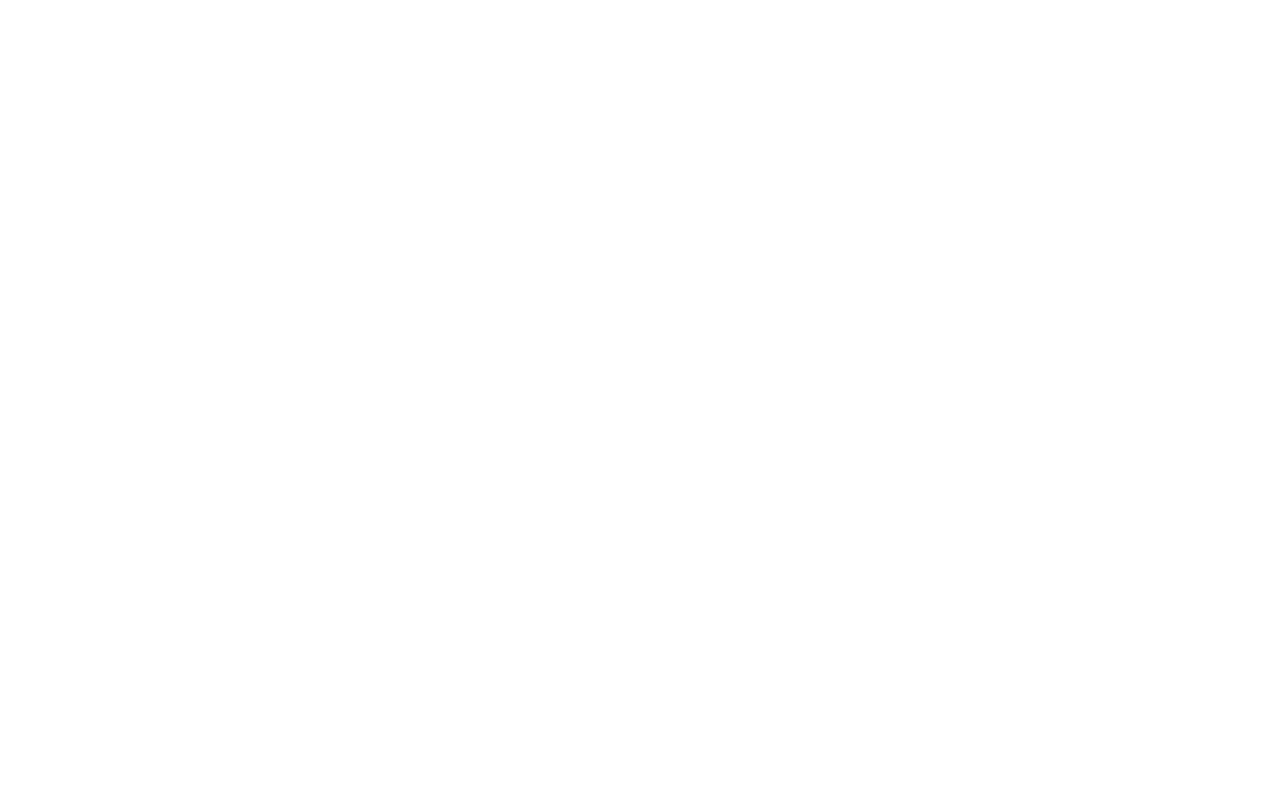
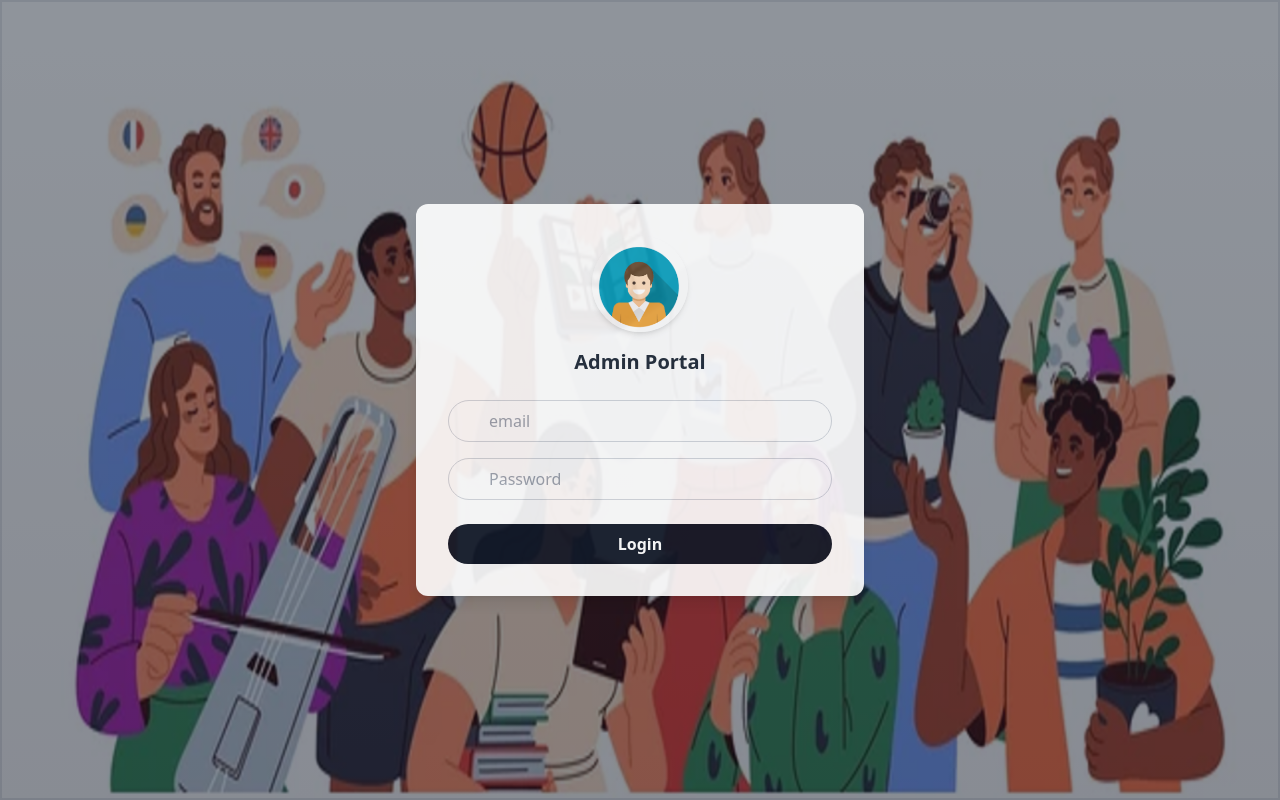
Before and after one commit to devanshag89/Innovative_Incubators_advitiyaXjpd, a React (Vite) app in the folder frontend/: page /admin/login in a window 1280 px wide. Before the commit this address had no page. Built offline with nearby package versions, Linux system fonts and the light colour scheme.

Commit message:
admin pannel

```diff
--- /dev/null
+++ b/frontend/src/Admin/AdminDashboard.jsx
@@ -0,0 +1,39 @@
+import React from "react";
+
+const AdminDashboard = () => {
+  return (
+    <div className="flex h-screen">
+      <main className="flex-1 bg-gray-100 p-6">
+        <header className="flex justify-between items-center bg-white p-4 shadow rounded-md">
+          <h1 className="text-lg font-bold">Admin Dashboard</h1>
+          <div className="flex items-center space-x-4">
+          <img
+              src="../images/admin.png"
+              alt="User"
+              className="w-10 h-10 rounded-full -mr-2"
+            />
+            <span className="material-icons">admin.1234@gmail.com</span>
+
+          </div>
+        </header>
+
+        <section className="mt-6 grid grid-cols-3 gap-4">
+          <div className="bg-white p-4 shadow rounded-md">
+            <h2 className="text-sm text-gray-600">Count of talented people</h2>
+            <p className="text-lg font-bold">1.7M</p>
+          </div>
+          <div className="bg-white p-4 shadow rounded-md">
+            <h2 className="text-sm text-gray-600">Count hireres</h2>
+            <p className="text-lg font-bold">9M</p>
+          </div>
+        </section>
+        <section className="mt-6 bg-white p-4 shadow rounded-md">
+          <h2 className="text-lg font-bold">Technical Support</h2>
+          <p>Chart placeholder here</p>
+        </section>
+      </main>
+    </div>
+  );
+};
+
+export default AdminDashboard;
--- /dev/null
+++ b/frontend/src/Admin/AdminLogin.jsx
@@ -0,0 +1,78 @@
+import React, { useState } from "react";
+import { useNavigate } from "react-router-dom";
+
+const AdminLogin = () => {
+
+    const [email,setEmail]=useState("");
+    const [password,setPassword]=useState("");
+    const navigate=useNavigate();
+    const handleLogin=(e)=>{
+        e.preventDefault();
+        if(email=="admin.1234@gmail.com" && password=="1234"){
+            navigate("/admin");
+        }
+        else{
+            alert("Invalid Email Id and Password");
+        }
+    };
+  return (
+    <div className="h-screen bg-gradient-to-b from-gray-800 to-gray-900 flex items-center justify-center">
+        <img
+        src="/images/hero_banner.png"
+        alt="background image"
+        className="absolute top-0 left-0 w-full h-full  border-2 opacity-50"
+      />
+      <div className="bg-white p-8 rounded-xl shadow-lg w-full max-w-md opacity-90">
+
+        <div className="flex flex-col items-center">
+          <img
+            src="../images/admin.png"
+            alt="Admin"
+            className="w-24 h-24 rounded-full object-cover border-4 border-white shadow-md"
+          />
+          <h2 className="mt-4 text-xl font-semibold text-gray-800">Admin Portal</h2>
+        </div>
+
+
+        <form className="mt-6" onSubmit={handleLogin}>
+
+          <div className="relative">
+            <span className="absolute inset-y-0 left-0 flex items-center pl-3 text-gray-500">
+
+            </span>
+            <input
+              type="email"
+              placeholder="email"
+              value={email}
+              onChange={(e)=>setEmail(e.target.value)}
+              className="w-full py-2 pl-10 pr-4 border border-gray-300 rounded-full focus:outline-none focus:ring-2 focus:ring-gray-500"
+            />
+          </div>
+
+
+          <div className="relative mt-4">
+            <span className="absolute inset-y-0 left-0 flex items-center pl-3 text-gray-500">
+
+            </span>
+            <input
+              type="password"
+              value={password}
+              onChange={(e)=>setPassword(e.target.value)}
+              placeholder="Password"
+              className="w-full py-2 pl-10 pr-4 border border-gray-300 rounded-full focus:outline-none focus:ring-2 focus:ring-gray-500"
+            />
+          </div>
+          <button
+            type="submit"
+            className="w-full bg-gray-900 text-white font-semibold py-2 mt-6 rounded-full hover:bg-black transition duration-200 opacity-100"
+          >
+            Login
+          </button>
+        </form>
+
+      </div>
+    </div>
+  );
+};
+
+export default AdminLogin;
--- a/frontend/src/App.jsx
+++ b/frontend/src/App.jsx
@@ -6,6 +6,8 @@
 import CompleteProfile from './Talent/Talentprofile';
 import Dashboard from './Home/Dashboard';
 import TalentDashboard from './Talent/TalentDashboard';
+import AdminLogin from './Admin/AdminLogin';
+import AdminDashboard from './Admin/AdminDashboard';
 
 
 function App() {
@@ -13,10 +15,12 @@
     <>
       <Router>
         <Routes>
-          <Route path='/talentlogin' Component={LoginForm}/>
+          <Route path='/talent/login' Component={LoginForm}/>
           <Route path='/' Component={Dashboard}/>
-          <Route path='/talentdashboard' Component={TalentDashboard}/>
-          <Route path='/talentsignup' Component={SignupForm}/>
+          <Route path='/talent' Component={TalentDashboard}/>
+          <Route path='/talent/signup' Component={SignupForm}/>
+          <Route path='/admin/login' Component={AdminLogin}/>
+          <Route path='/admin/' Component={AdminDashboard}/>
           <Route path='/completeprofile' Component={CompleteProfile}/>
         </Routes>
       </Router>
--- a/frontend/src/Talent/TalentDashboard.jsx
+++ b/frontend/src/Talent/TalentDashboard.jsx
@@ -44,9 +44,6 @@
               <h2 className="text-xl font-semibold text-gray-800 mb-4">
                 Chatbox
               </h2>
-              <div className="flex items-center space-x-4">
-                <div className="relative w-24 h-24">{/* content */}</div>
-              </div>
             </div>
 
             <div className="bg-white p-6 rounded-lg shadow-sm">
```
Also changed, not shown: frontend/public/images/admin.png (added).
